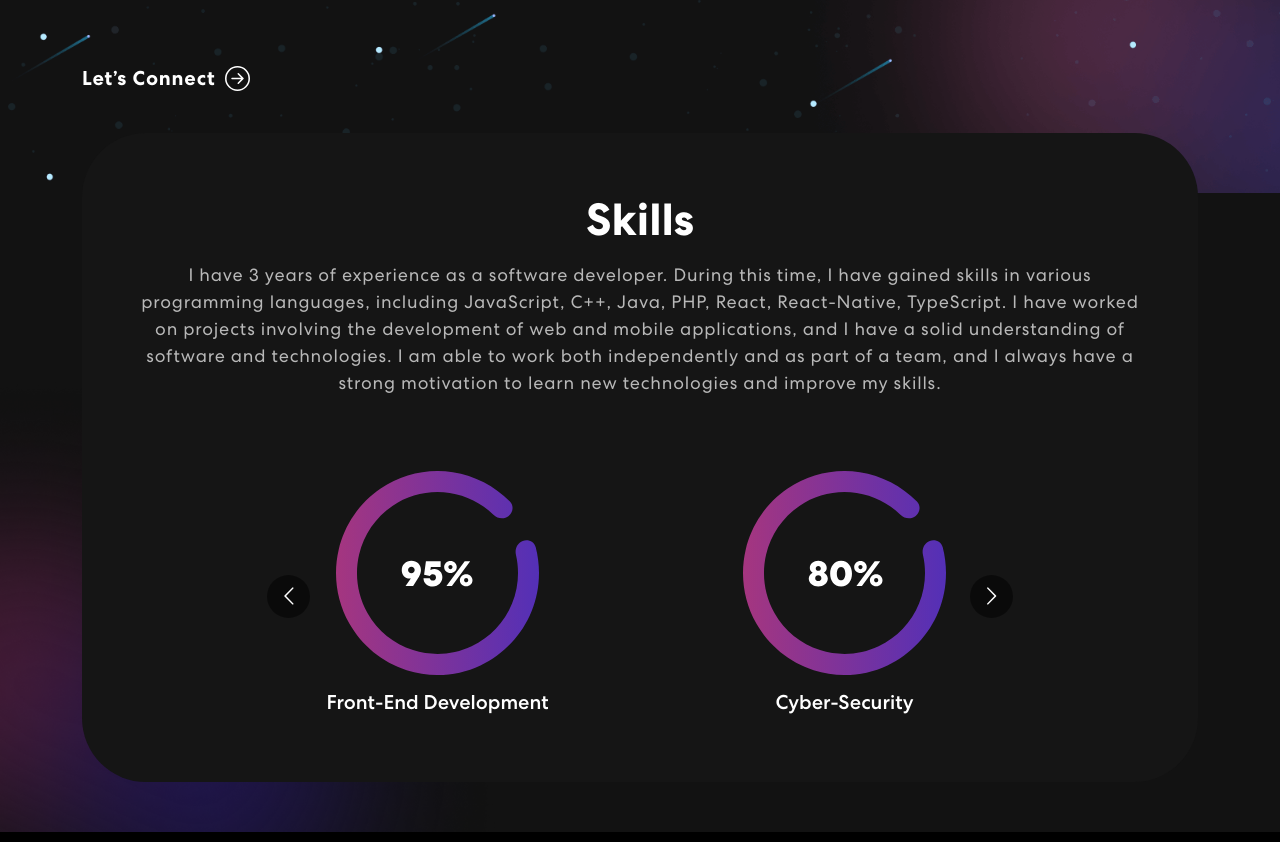
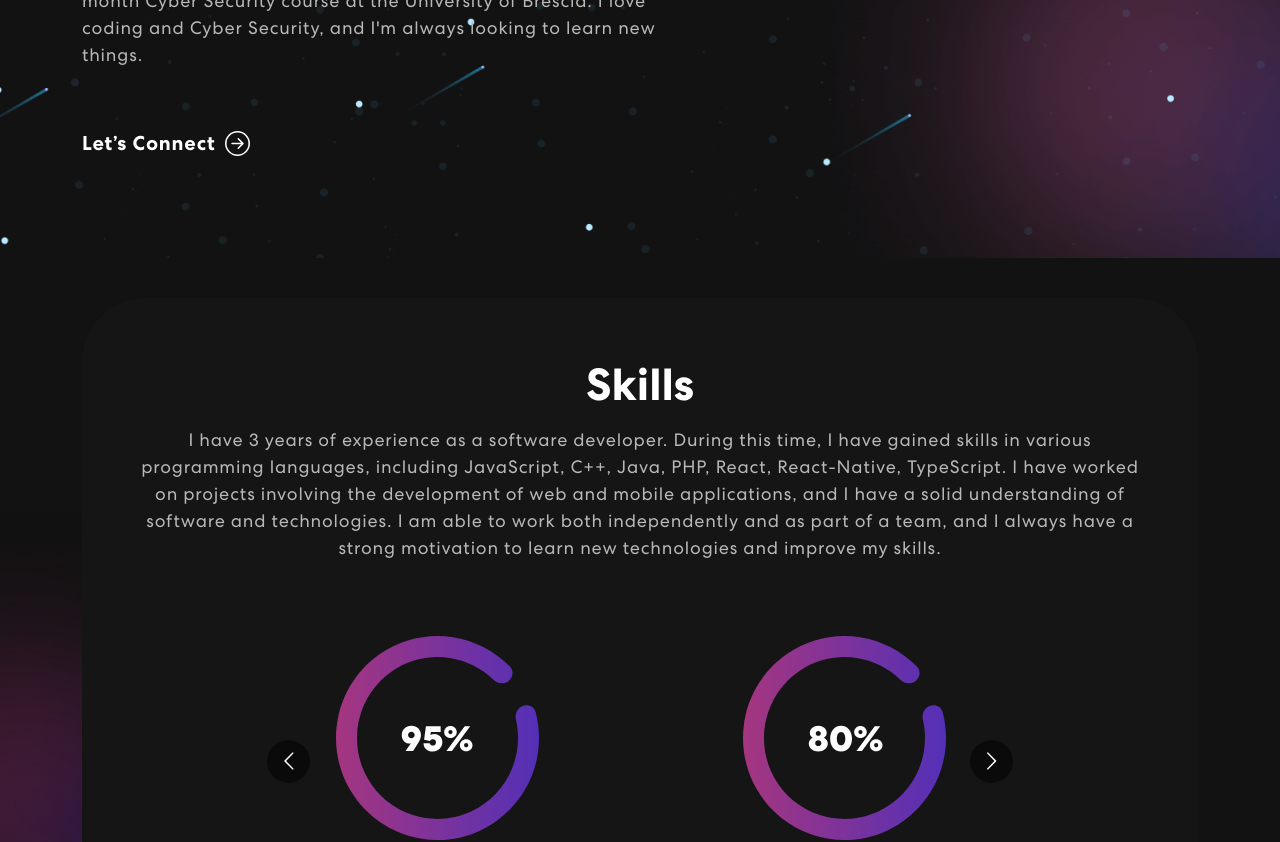
Before and after one commit to skerdivelo/personal-portfolio-full, a React (Create React App) app in the folder personal-portfolio/: page / in a window 1280 px wide. Shown: the part 660-1502 px from the top of the page. Built offline with nearby package versions, Linux system fonts and the light colour scheme.

Commit message:
Adjust margin-top in skill-bx class

```diff
--- a/personal-portfolio/src/App.css
+++ b/personal-portfolio/src/App.css
@@ -355,13 +355,14 @@ nav.navbar .navbar-toggler[aria-expanded="true"] .navbar-toggler-icon {
 .skill {
     padding: 0 0 50px 0;
     position: relative;
+    margin-top: 40px;
 }
 .skill-bx {
     background: #151515;
     border-radius: 64px;
     text-align: center;
     padding: 60px 50px;
-    margin-top: -60px;
+    margin-top: 0px;
 }
 .skill h2 {
     font-size: 45px;
```
